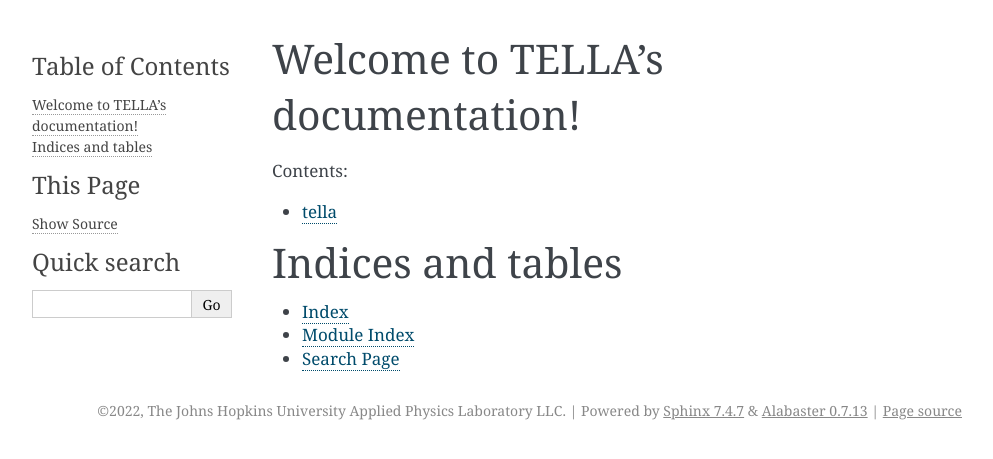
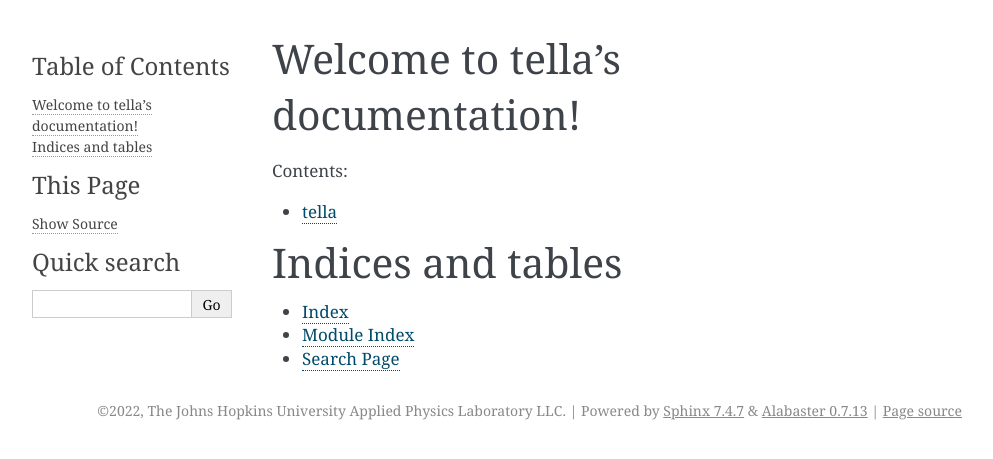
Before and after one commit to lifelong-learning-systems/tella, a Sphinx documentation site: the page built from docs/index.rst, in a window 1280 px wide. Shown: the top 459 px of the page, without its empty margins (148-1141 px from the left). Built offline with Sphinx 7.4.7, drawn with Linux system fonts in a browser that asks for light colours.

```diff
--- a/docs/index.rst
+++ b/docs/index.rst
@@ -3,7 +3,7 @@
    You can adapt this file completely to your liking, but it should at least
    contain the root `toctree` directive.
 
-Welcome to TELLA's documentation!
+Welcome to tella's documentation!
 =================================
 
 .. toctree::
```
Also changed, not shown: 2 other files.
